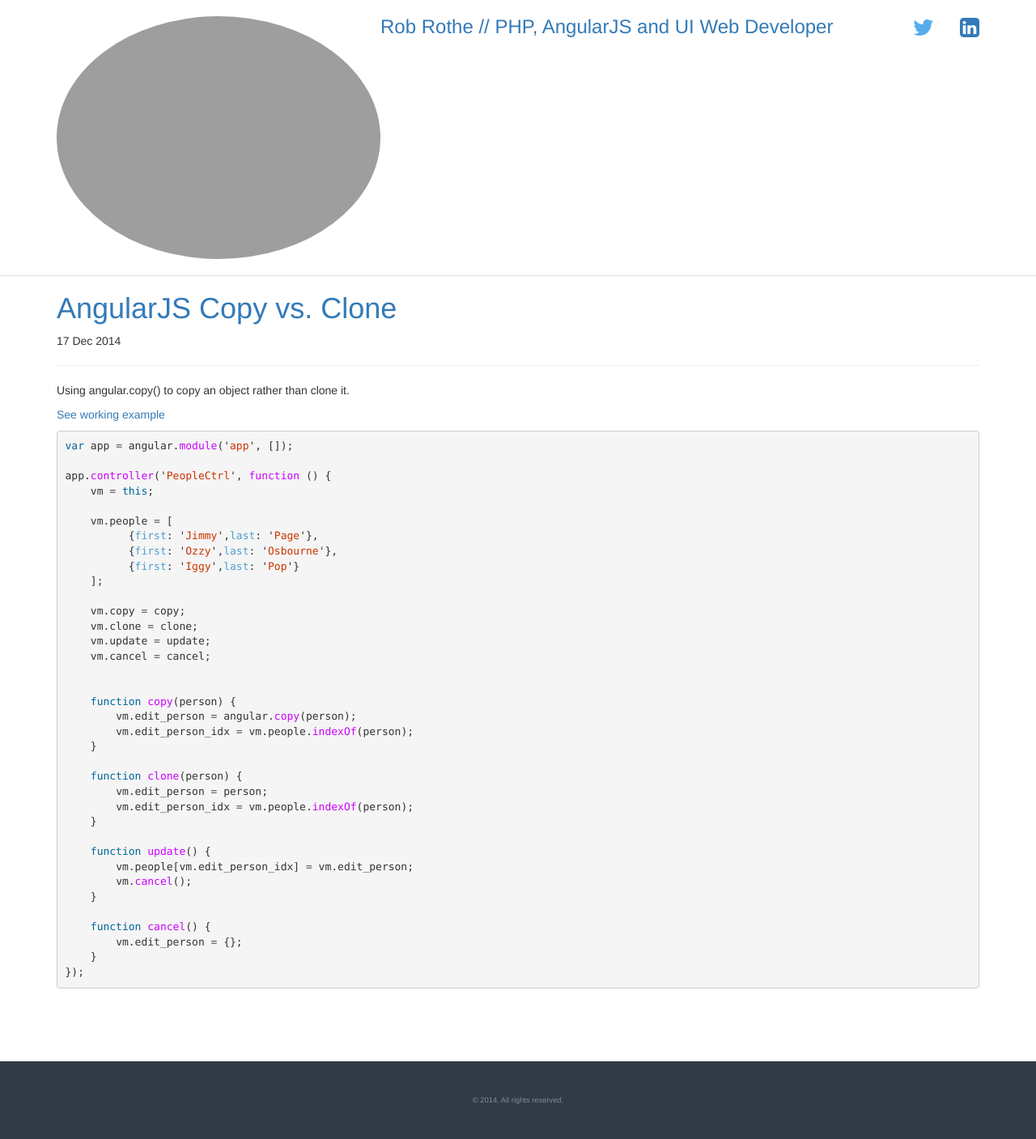
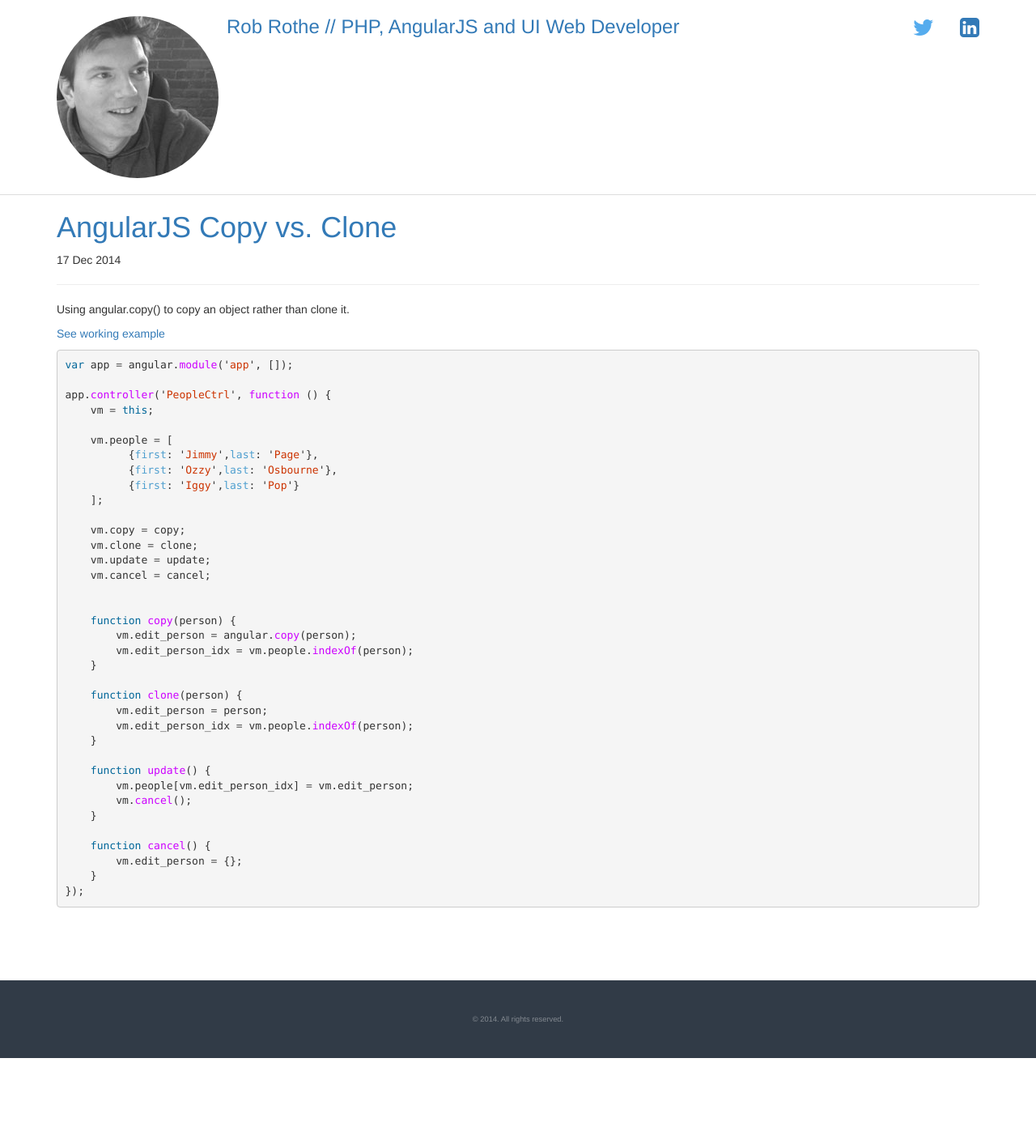
Before and after one commit to robrothedev/robrothedev.github.io, a Jekyll site: the page built from index.html, in a window 1280 px wide. Shown: the whole page at 81% size. Built offline with Jekyll 4.4.1, drawn with Linux system fonts in a browser that asks for light colours; nearby versions of some CDN libraries; the list of posts is cut into pages by our own code; after the commit the page ends 1307 px from its top, so only the background shows below that.

Commit message:
Changed image name

```diff
--- a/_includes/header.html
+++ b/_includes/header.html
@@ -5,7 +5,7 @@
       <li><a href="https://www.linkedin.com/pub/rob-rothe/64/407/b80"><span class="fa fa-linkedin-square fa-2x pull-right"></span></a></li>
     </ul>
     <h3>
-      <img src="{{ site.baseurl }}public/images/rob.jpg" class="img-circle pull-left">
+      <img src="{{ site.baseurl }}public/images/rob-bw.jpg" class="img-circle pull-left rob-bw">
       <a href="{{ site.baseurl }}" title="Home">{{ site.title }}</a>
     </h3>
   </div>
--- a/public/css/site.css
+++ b/public/css/site.css
@@ -26,6 +26,10 @@
   color:#55acee;
 }
 
+.rob-bw {
+  margin-right:10px;
+}
+
 .main {
   margin-bottom:80px;
 }
```
